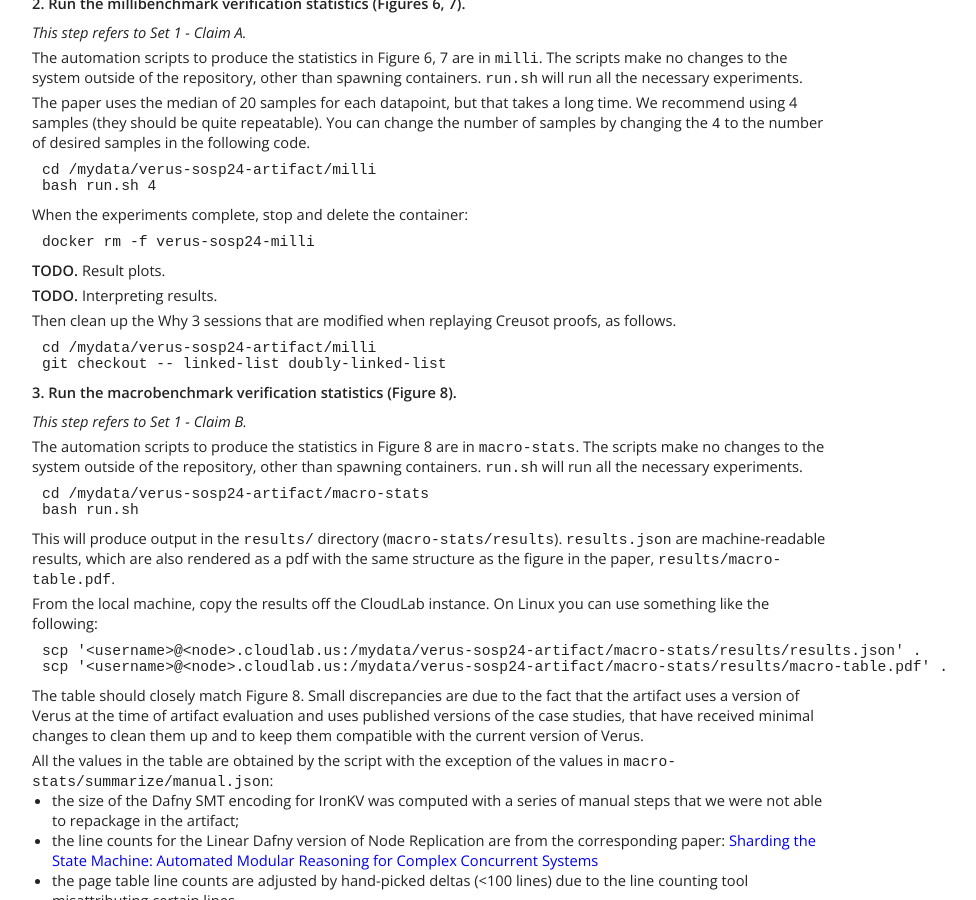
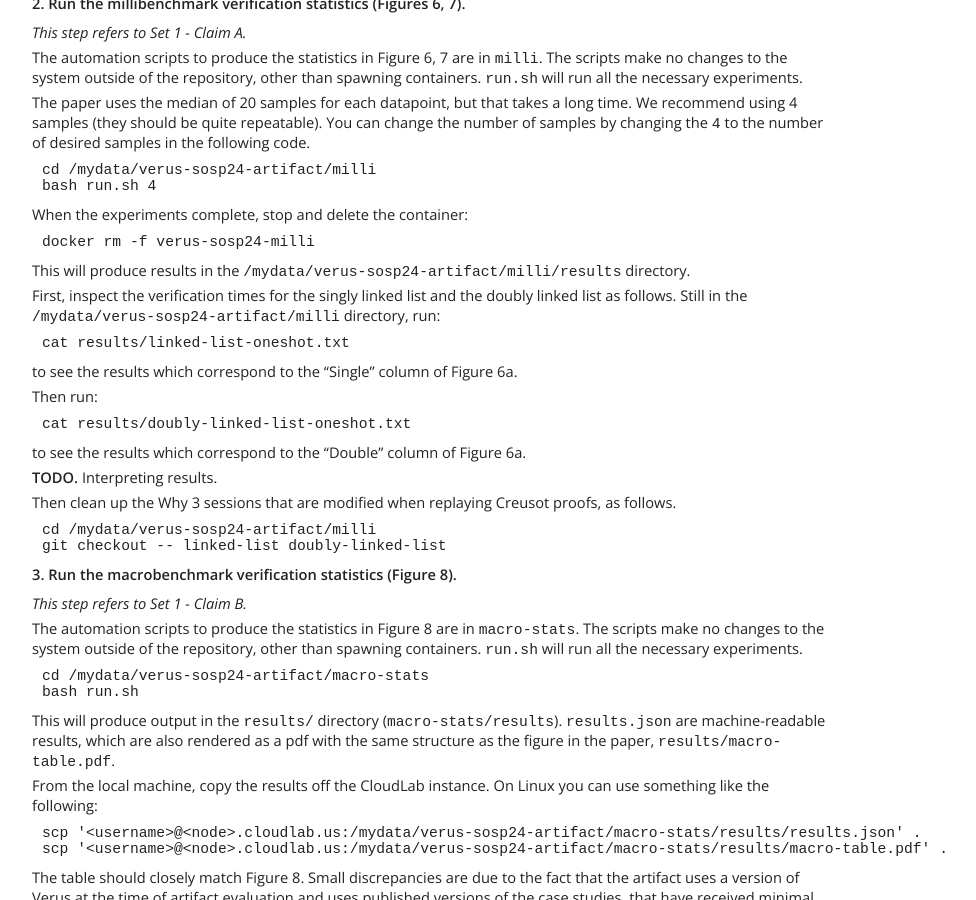
Before and after one commit to verus-lang/paper-sosp24-artifact, a Jekyll site: the page built from site/guide.md, in a window 1280 px wide and 900 px high, scrolled down 2119 px. Shown: the whole window, without its empty margins (8-984 px from the left). Built offline with Jekyll 4.4.1, drawn with Linux system fonts in a browser that asks for light colours.

Commit message:
add more milli results

````diff
--- a/site/guide.md
+++ b/site/guide.md
@@ -137,7 +137,24 @@ When the experiments complete, stop and delete the container:
 docker rm -f verus-sosp24-milli
 ```
 
-**TODO.** Result plots.
+This will produce results in the `/mydata/verus-sosp24-artifact/milli/results` directory.
+
+First, inspect the verification times for the singly linked list and the doubly linked list as follows.
+Still in the `/mydata/verus-sosp24-artifact/milli` directory, run:
+
+```shell
+cat results/linked-list-oneshot.txt
+```
+
+to see the results which correspond to the "Single" column of Figure 6a.
+
+Then run:
+
+```shell
+cat results/doubly-linked-list-oneshot.txt
+```
+
+to see the results which correspond to the "Double" column of Figure 6a.
 
 **TODO.** Interpreting results.
 
````
Also changed, not shown: 4 other files.
